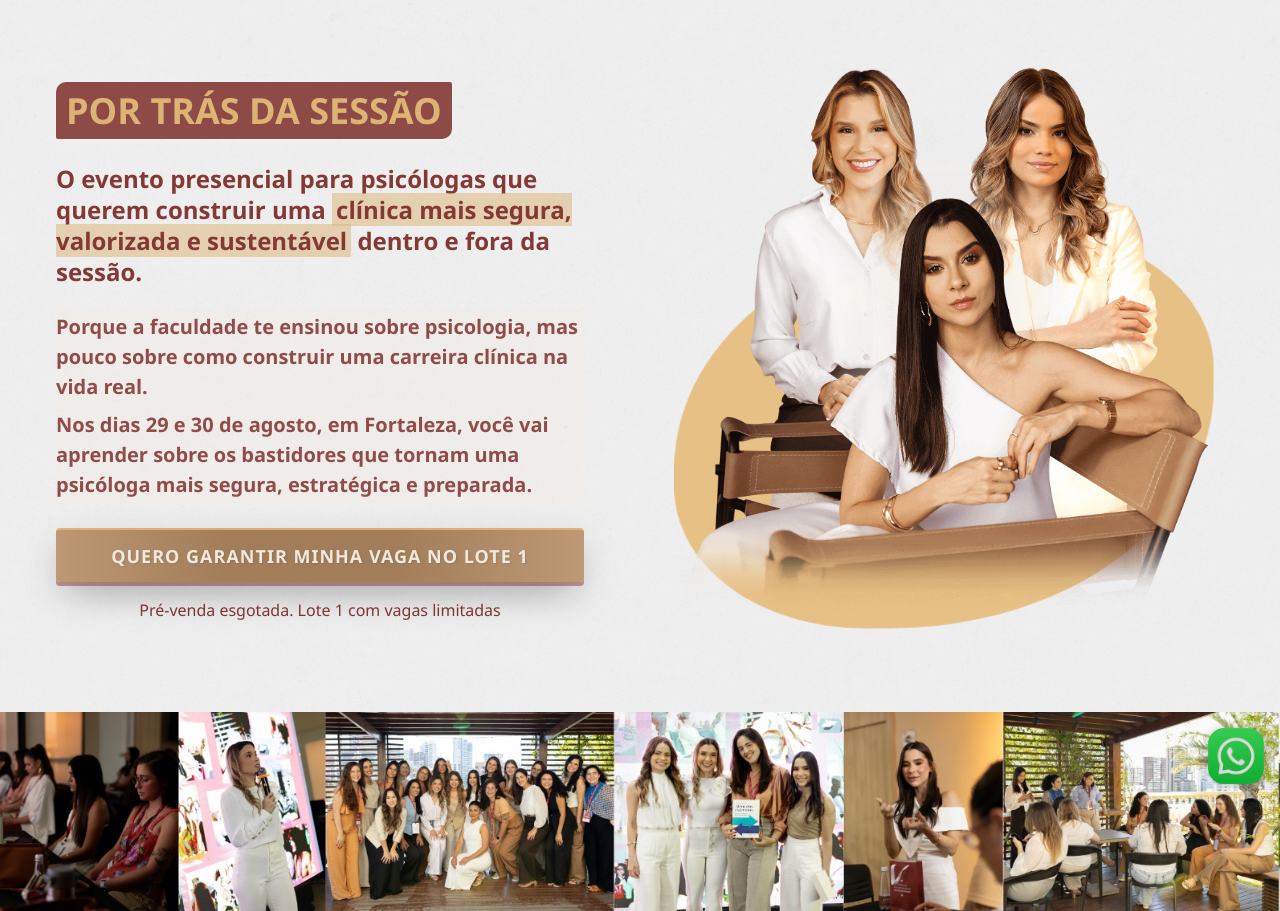
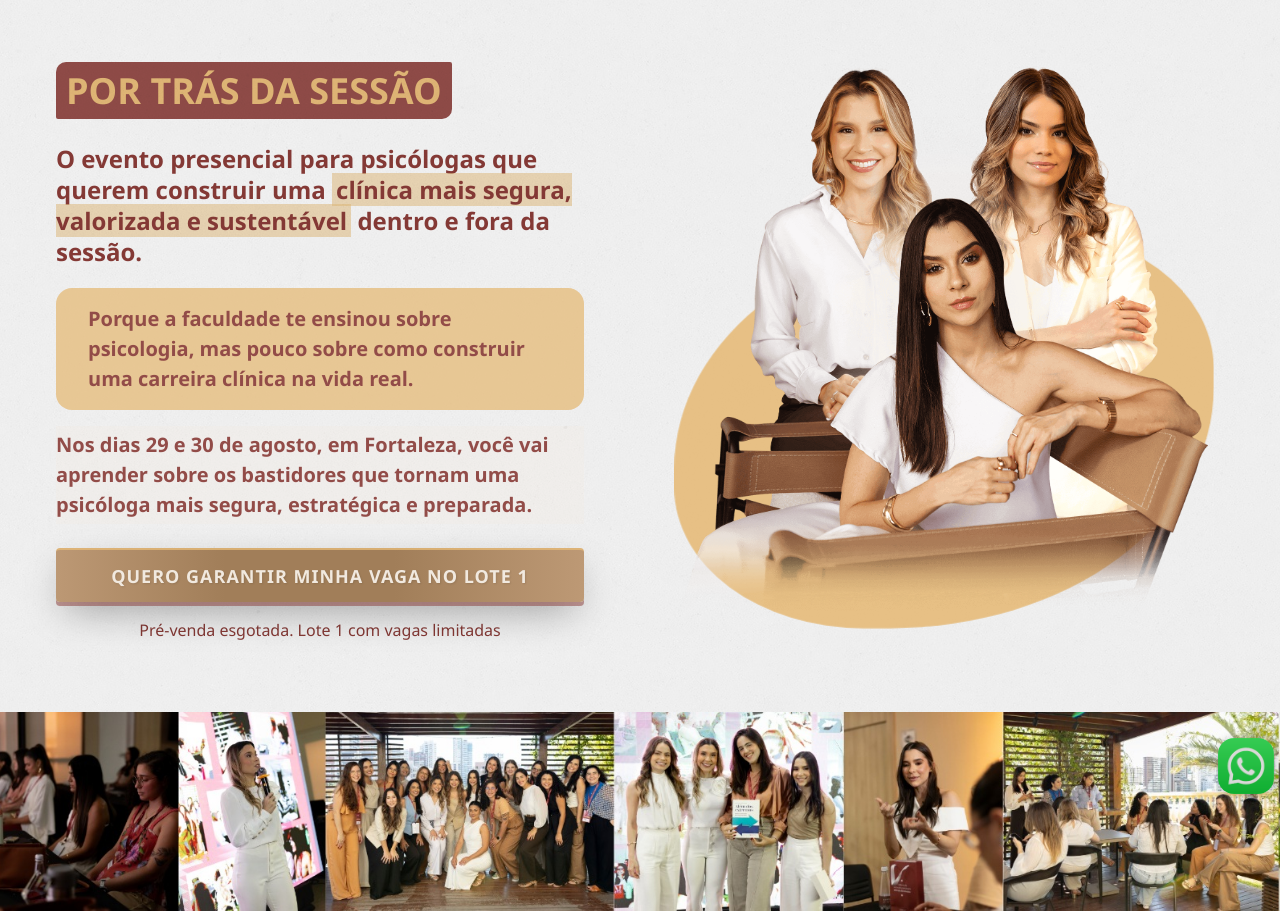
Before and after one commit to beacastroalves/pts-v1, a website built with Vite: page index.html in a window 1280 px wide. Shown: the top 911 px of the page. Built offline with nearby package versions, Linux system fonts and the light colour scheme.

Commit message:
Ajustes de informações e css

```diff
--- a/index.html
+++ b/index.html
@@ -22,9 +22,9 @@
       <div class="pts-main-content">
         <div class="pts-one-text-container">
           <h1><span>POR TRÁS DA SESSÃO</span></h1>
+          <div class="div">
           <h2>O evento presencial para psicólogas que querem construir uma <span>clínica mais segura, valorizada e sustentável</span> dentro e fora da sessão.</h2>
-          <div class="div">
-            <h3>Porque a faculdade te ensinou sobre psicologia, mas pouco sobre como construir uma carreira clínica na vida real.</h3>
+            <h3 class="bg">Porque a faculdade te ensinou sobre psicologia, mas pouco sobre como construir uma carreira clínica na vida real.</h3>
             <h3>Nos dias <span class="highlight">29 e 30 de agosto</span>, em Fortaleza, você vai aprender sobre os bastidores que tornam uma psicóloga mais segura, estratégica e preparada.</h3>
           </div>
           <!-- <ul>
@@ -62,7 +62,7 @@
       <div class="content-wrapper">
         <div class="heading">
           <h1 class="main-heading">A faculdade te preparou para atender.</h1>
-          <h1 class="main-heading">Mas talvez não tenha te preparado para sustentar uma clínica.</h1>
+          <h1 class="main-heading">Mas talvez não tenha te preparado para desenvolver a clínica.</h1>
           <h3 class="sub-heading">Você aprendeu teoria, técnica, ética e escuta.</h3>
           <h3 class="sub-heading">Mas, na prática, percebeu que ser psicóloga exige <span class="highlight">decisões</span> que quase ninguém ensinou:</h3>
           <h3 class="sub-heading">Quanto cobrar, como se posicionar, como atrair pacientes com <span class="highlight">ética</span>, como organizar sua <span class="highlight">agenda</span>, como lidar com a <span class="highlight">insegurança</span> clínica, como pensar no longo prazo e como não se sentir <span class="highlight">sozinha</span> tentando dar conta de tudo.<span class="highlight"></span></h3>
@@ -237,7 +237,7 @@
                       </div>
                     </li>
                     <li class="splide__slide">
-                      <img src="/images/anonima.png" alt="Foto de uma silhueta preta de uma mulher com um ponto de interrogação na cabeça. Pois ainda não está revelado quem serão os palestrantes.">
+                      <img src="/images/anonimo.png" alt="Foto de uma silhueta preta de uma mulher com um ponto de interrogação na cabeça. Pois ainda não está revelado quem serão os palestrantes.">
                       <div class="caption">
                         <h2>A revelar</h2>
                         <p>Prepare-se para uma experiência de aprendizado incomparável, com palestrantes que vão desafiar o que você sabe e inspirar o que você pode ser. Estamos montando um time de peso para ir além dos 50 minutos de sessão e te preparar para uma carreira de sucesso. A lista de convidados é de alto nível, e você não pode perder!</p>
@@ -294,7 +294,7 @@
                       <img src="/images/nat.jpeg" alt="Foto da Natércia Sampaio">
                     </li>
                     <li class="splide__slide">
-                      <img src="/images/anonima.png" alt="Foto de uma silhueta preta de uma mulher com um ponto de interrogação na cabeça. Pois ainda não está revelado quem serão os palestrantes.">
+                      <img src="/images/anonimo.png" alt="Foto de uma silhueta preta de uma mulher com um ponto de interrogação na cabeça. Pois ainda não está revelado quem serão os palestrantes.">
                     </li>
                     <li class="splide__slide">
                       <img src="/images/anonimo.png" alt="Foto de uma silhueta preta de um homem com um ponto de interrogação na cabeça. Pois ainda não está revelado quem serão os palestrantes.">
--- a/src/theme/global.css
+++ b/src/theme/global.css
@@ -153,7 +153,7 @@ main {
       justify-content: center;
       align-items: center;
       min-height: 80vh;
-      padding: 64px 0 0;
+      padding: 40px 0 0;
       position: relative;
 
       .pts-main-content {
@@ -198,6 +198,20 @@ main {
               padding: 0 4px;
             }
           }
+
+          h3.bg {
+            padding: 8px 16px;
+            margin: 8px 0;
+            /* border: 1px solid var(--app-color-2); */
+            border-radius: 8px;
+            color: var(--app-color-2);
+            opacity: 0.9;
+            line-height: 1.5;
+            background-color: rgba(var(--app-color-1-rgb), 0.85);
+            padding: 16px;
+            border-radius: 16px;
+          }
+
 
           h3 {
             color: var(--app-color-2);
@@ -1705,8 +1719,8 @@ main {
   width: 56px;
   height: 56px;
   position: fixed;
-  bottom: 0;
-  right: 0;
+  bottom: -10px;
+  right: -10px;
   margin: 16px;
   z-index: 30;
 
--- a/src/theme/medias.css
+++ b/src/theme/medias.css
@@ -94,6 +94,11 @@
 
         .pts-main-content {
           .pts-one-text-container {
+            h3.bg {
+              padding: 16px 32px;
+              margin: 16px 0;
+            }
+
             ul {
               flex-direction: row;
               justify-content: center;
```
